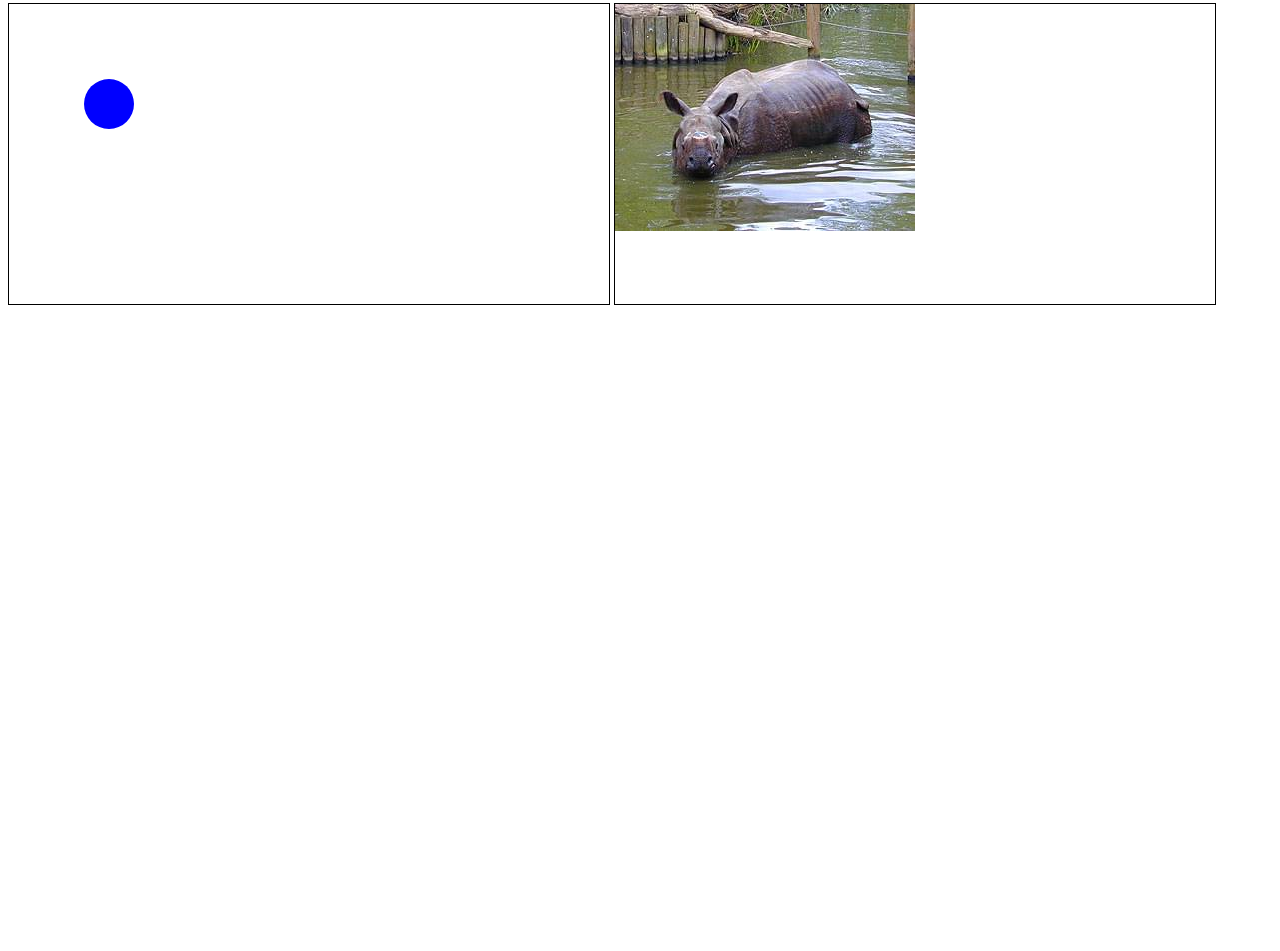
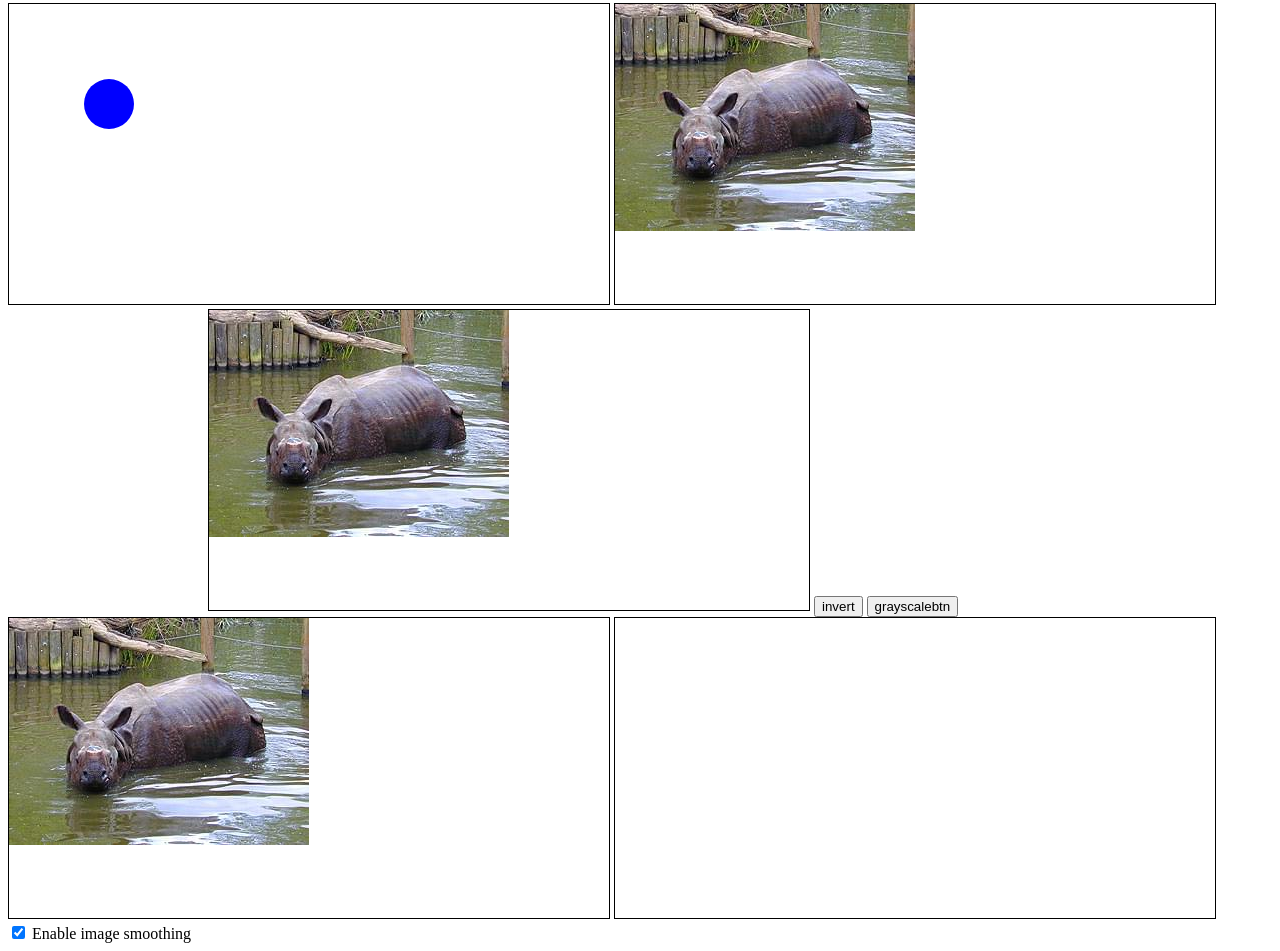
Before and after one commit to iwwwanow/artworks, a website: page learning/canvas/index.html in a window 1280 px wide. Shown: the part 1191-2142 px from the top of the page. Before the commit the page ends 1550 px from the top, so only its background shows below. Drawn offline with Linux system fonts and the light colour scheme.

Commit message:
feat(canvas): more examples

```diff
--- a/learning/canvas/index.html
+++ b/learning/canvas/index.html
@@ -69,6 +69,24 @@
     <canvas id="example-41" width="600" height="300"></canvas>
     <div id="color" style="width: 200px; height: 50px; float: left"></div>
 
+    <canvas id="example-42" width="600" height="300"></canvas>
+    <button type="" id="invertbtn">invert</button>
+    <button type="" id="grayscalebtn">grayscalebtn</button>
+
+    <canvas id="example-43" width="600" height="300"></canvas>
+    <canvas id="zoom" width="600" height="300"></canvas>
+    <div>
+      <label for="smoothbtn">
+        <input
+          type="checkbox"
+          name="smoothbtn"
+          checked="checked"
+          id="smoothbtn"
+        />
+        Enable image smoothing
+      </label>
+    </div>
+
     <script src="static/scripts/classes/example.class.js"></script>
 
     <script src="static/scripts/drawers/example-1.drawer.js"></script>
@@ -113,6 +131,10 @@
     <script src="static/scripts/drawers/example-40.drawer.js"></script>
     <script src="static/scripts/drawers/example-41.drawer.js"></script>
 
+    <script src="static/scripts/drawers/example-42.drawer.js"></script>
+
+    <script src="static/scripts/drawers/example-43.drawer.js"></script>
+
     <script src="static/scripts/main.js"></script>
   </body>
 </html>
--- a/learning/canvas/static/scripts/drawers/example-41.drawer.js
+++ b/learning/canvas/static/scripts/drawers/example-41.drawer.js
@@ -5,7 +5,9 @@ const example41drawer = (ctx, canvas) => {
     ctx.drawImage(img, 0, 0);
     img.style.display = "none";
   };
+
   var color = document.getElementById("color");
+
   function pick(event) {
     var x = event.offsetX;
     var y = event.offsetY;
--- /dev/null
+++ b/learning/canvas/static/scripts/drawers/example-42.drawer.js
@@ -0,0 +1,40 @@
+const example42drawer = (ctx, canvas) => {
+  var img = new Image();
+  img.src = "assets/rhino.jpg";
+  img.onload = function () {
+    draw(this);
+  };
+
+  function draw(img) {
+    ctx.drawImage(img, 0, 0);
+    img.style.display = "none";
+    var imageData = ctx.getImageData(0, 0, canvas.width, canvas.height);
+    var data = imageData.data;
+
+    var invert = function () {
+      for (var i = 0; i < data.length; i += 4) {
+        data[i] = 255 - data[i]; // red
+        data[i + 1] = 255 - data[i + 1]; // green
+        data[i + 2] = 255 - data[i + 2]; // blue
+      }
+      ctx.putImageData(imageData, 0, 0);
+    };
+
+    var grayscale = function () {
+      for (var i = 0; i < data.length; i += 4) {
+        var avg = (data[i] + data[i + 1] + data[i + 2]) / 3;
+        data[i] = avg; // red
+        data[i + 1] = avg; // green
+        data[i + 2] = avg; // blue
+      }
+      ctx.putImageData(imageData, 0, 0);
+    };
+
+    var invertbtn = document.getElementById("invertbtn");
+    invertbtn.addEventListener("click", invert);
+    var grayscalebtn = document.getElementById("grayscalebtn");
+    grayscalebtn.addEventListener("click", grayscale);
+  }
+};
+
+const example42 = new Example("example-42", example42drawer);
--- /dev/null
+++ b/learning/canvas/static/scripts/drawers/example-43.drawer.js
@@ -0,0 +1,42 @@
+const example43drawer = (ctx, canvas) => {
+  var img = new Image();
+  img.src = "assets/rhino.jpg";
+  img.onload = function () {
+    draw(this);
+  };
+
+  function draw(img) {
+    ctx.drawImage(img, 0, 0);
+    img.style.display = "none";
+    var zoomctx = document.getElementById("zoom").getContext("2d");
+
+    var smoothbtn = document.getElementById("smoothbtn");
+    var toggleSmoothing = function (event) {
+      zoomctx.imageSmoothingEnabled = this.checked;
+      zoomctx.mozImageSmoothingEnabled = this.checked;
+      zoomctx.webkitImageSmoothingEnabled = this.checked;
+      zoomctx.msImageSmoothingEnabled = this.checked;
+    };
+    smoothbtn.addEventListener("change", toggleSmoothing);
+
+    var zoom = function (event) {
+      var x = event.offsetX;
+      var y = event.offsetY;
+      zoomctx.drawImage(
+        canvas,
+        Math.abs(x - 5),
+        Math.abs(y - 5),
+        100,
+        100,
+        0,
+        0,
+        600,
+        400,
+      );
+    };
+
+    canvas.addEventListener("mousemove", zoom);
+  }
+};
+
+const example43 = new Example("example-43", example43drawer);
--- a/learning/canvas/static/scripts/main.js
+++ b/learning/canvas/static/scripts/main.js
@@ -40,4 +40,6 @@ const bodyLoadHandler = () => {
   example39.execute();
   example40.execute();
   example41.execute();
+  example42.execute();
+  example43.execute();
 };
```
